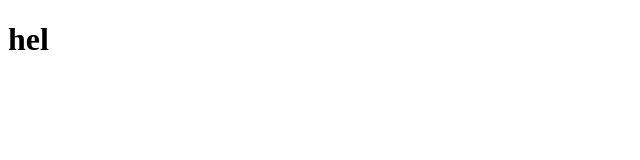
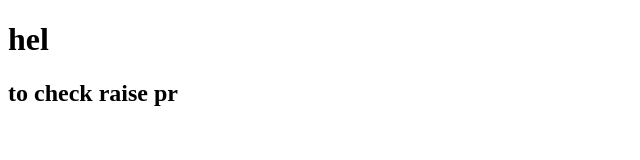
Before and after one commit to vivek-git-26/react-task, a plain HTML site: page shopify/index.html in a window 1280 px wide. Shown: the whole page, without its empty margins (0-640 px from the left). Drawn offline with Linux system fonts and the light colour scheme.

Commit message:
commit check for develop-2 to git-check

```diff
--- a/shopify/index.html
+++ b/shopify/index.html
@@ -7,6 +7,7 @@
 
 <body>
     <h1>hel</h1>
+    <h2>to check raise pr</h2>
 </body>
 
 </html>
```
